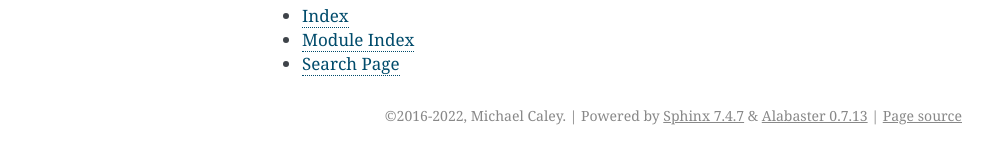
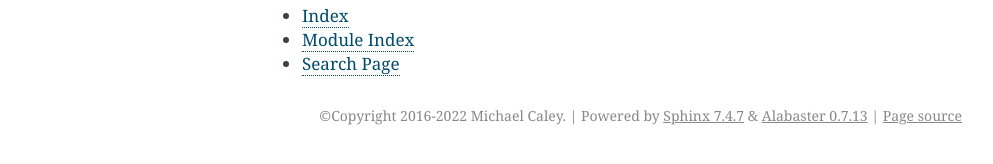
Before and after one commit to mjcaley/aiospamc, a Sphinx documentation site: the page built from docs/index.rst, in a window 1280 px wide. Shown: the part 646-810 px from the top of the page, without its empty margins (148-1141 px from the left). Built offline with Sphinx 7.4.7, drawn with Linux system fonts in a browser that asks for light colours; part of the change alters nothing that is shown.

```diff
--- a/docs/conf.py
+++ b/docs/conf.py
@@ -20,6 +20,8 @@
 # import os
 # import sys
 # sys.path.insert(0, os.path.abspath('.'))
+
+import aiospamc
 
 
 # -- General configuration ------------------------------------------------
@@ -49,18 +51,18 @@ source_suffix = '.rst'
 master_doc = 'index'
 
 # General information about the project.
-project = 'aiospamc'
-copyright = '2016-2022, Michael Caley'
-author = 'Michael Caley'
+project = aiospamc.__name__
+copyright = aiospamc.__copyright__
+author = aiospamc.__author__
 
 # The version info for the project you're documenting, acts as replacement for
 # |version| and |release|, also used in various other places throughout the
 # built documents.
 #
 # The short X.Y version.
-version = '0.8'
+version = aiospamc.__version__
 # The full version, including alpha/beta/rc tags.
-release = '0.8.1'
+release = aiospamc.__version__
 
 # The language for content autogenerated by Sphinx. Refer to documentation
 # for a list of supported languages.
```
